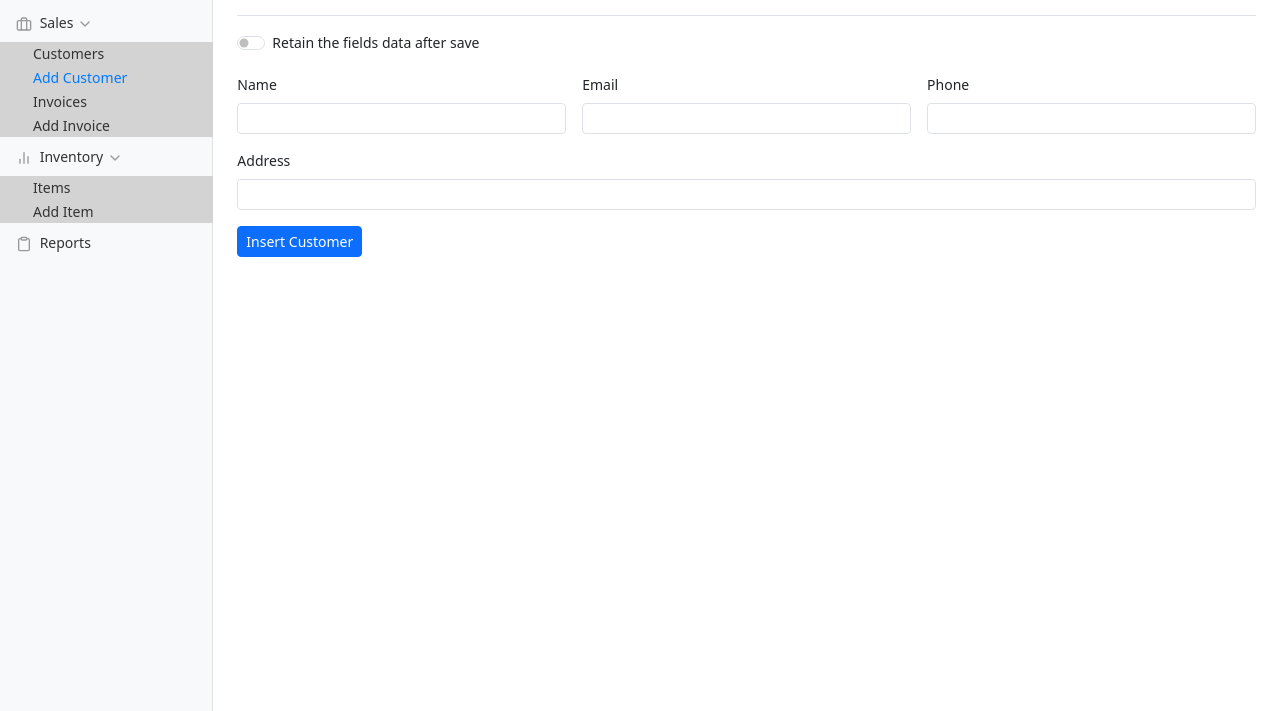
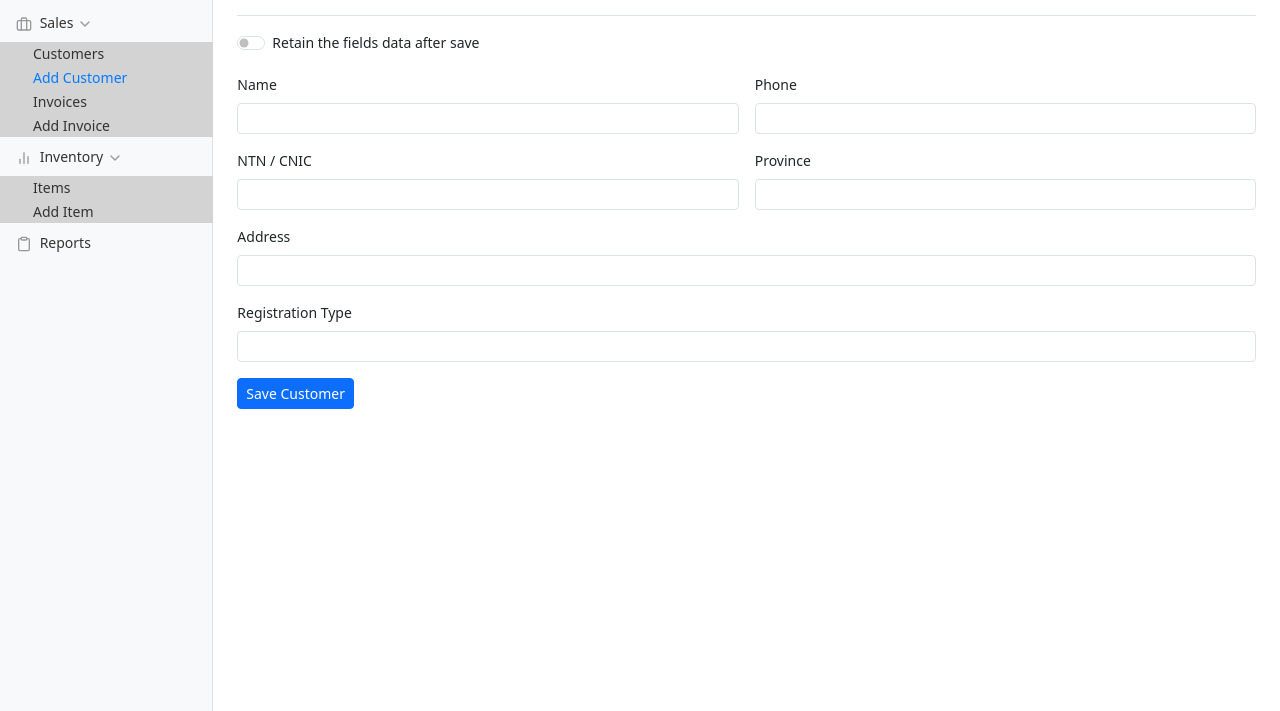
Before and after one commit to SohailSal/einvoice, a Django app: page /sales/customer_add in a window 1280 px wide. Shown: the part 89-800 px from the top of the page. Run offline with Django 5.2, Linux system fonts and the light colour scheme; the visitor is signed in with stand-in values (Sample User, id 1); some libraries are stand-ins or nearby versions.

Commit message:
item and customer done

```diff
--- a/sales/templates/sales/customer_add.html
+++ b/sales/templates/sales/customer_add.html
@@ -34,21 +34,29 @@
           <label class="form-check-label" for="save_fields">Retain the fields data after save</label>
         </div>
       </div>
-      <div class="col-md-4">
+      <div class="col-md-6">
         <label for="name" class="form-label">Name</label>
         <input type="text" x-model="name" class="form-control form-control-sm" id="name">
       </div>
-      <div class="col-md-4">
-        <label for="email" class="form-label">Email</label>
-        <input type="email" x-model="email" class="form-control form-control-sm" id="email">
-      </div>
-      <div class="col-md-4">
+      <div class="col-md-6">
         <label for="phone" class="form-label">Phone</label>
         <input type="text" x-model="phone" class="form-control form-control-sm" id="phone">
+      </div>
+      <div class="col-md-6">
+        <label for="ntn_cnic" class="form-label">NTN / CNIC</label>
+        <input type="text" x-model="ntn_cnic" class="form-control form-control-sm" id="ntn_cnic">
+      </div>
+      <div class="col-md-6">
+        <label for="province" class="form-label">Province</label>
+        <input type="text" x-model="province" class="form-control form-control-sm" id="province">
       </div>
       <div class="col-12">
         <label for="address" class="form-label">Address</label>
         <input type="textarea" x-model="address" class="form-control form-control-sm" id="address">
+      </div>
+      <div class="col-12">
+        <label for="registration_type" class="form-label">Registration Type</label>
+        <input type="text" x-model="registration_type" class="form-control form-control-sm" id="registration_type">
       </div>
       <div class="col-12">
         <button type="submit" class="btn btn-sm btn-primary" :disabled="formLoading" x-text="submitText"></button>
@@ -61,12 +69,14 @@
   return {
       messages: '',
       errors: '',
+      ntn_cnic: '',
       name: '',
-      email: '',
       phone: '',
+      province: '',
       address: '',
+      registration_type: '',
       formLoading: false,
-      submitText: 'Insert Customer',
+      submitText: 'Save Customer',
       save: false,
       msgShow: false,
 
@@ -79,9 +89,11 @@
               method: "post",
               body: JSON.stringify({
                   name: this.name,
-                  email: this.email,
+                  ntn_cnic: this.ntn_cnic,
                   phone: this.phone,
                   address: this.address,
+                  province: this.province,
+                  registration_type: this.registration_type,
               }),
               headers: {
                   'X-CSRFToken': '{{ csrf_token }}',
@@ -98,15 +110,17 @@
               setTimeout(() => this.msgShow = false, 4000)
               if (!this.save) {
                 this.name = ''
-                this.email = ''
+                this.ntn_cnic = ''
                 this.phone = ''
                 this.address = ''
+                this.province = ''
+                this.registration_type = ''
               }
             }
           })
           .finally(()=>{
               this.formLoading = false;
-              this.submitText = 'Insert Customer';
+              this.submitText = 'Save Customer';
           });
       },
       hideMsg(){
--- a/sales/templates/sales/items.html
+++ b/sales/templates/sales/items.html
@@ -29,8 +29,8 @@
       {% for item in items %}
       <tr>
         <td>{{ item.id }}</td>
-        <td>{{ item.name }}</td>
-        <td>{{ item.unit }}</td>
+        <td>{{ item.description }}</td>
+        <td>{{ item.uo_m }}</td>
         <td>
           <div class="row row-cols-sm-auto">
             <a href="{% url 'sales:item_edit' item.id %}" class="btn btn-outline-secondary btn-sm">Update</a>
--- a/sales/utils.py
+++ b/sales/utils.py
@@ -17,7 +17,7 @@ from datetime import datetime
 
 def generate_invoice_number(d):
     chunks = []
-    document = get_object_or_404(Document, pk=2)
+    document = get_object_or_404(Invoice, pk=2)
     prefix = document.prefix
     dt = datetime.strptime(d,'%Y-%m-%d')
     year = dt.strftime("%Y")
@@ -65,7 +65,7 @@ def generate_invoice(id):
     c.drawString(30, h, company_address)
     c.drawString(300, h, invoice.customer.name)
     h = h-20
-    c.drawString(30, h, company_contact)
+    c.drawString(30, h, company_province)
     c.drawString(300, h, invoice.customer.address)
     h = h-30
     c.drawString(30, h, f"Invoice Number: {invoice.invoice_number}")
--- a/sales/views.py
+++ b/sales/views.py
@@ -4,7 +4,7 @@ from django.contrib.auth.decorators import login_required
 from django.urls import reverse
 from django.contrib import messages
 import json
-from django.db import transaction as trans
+from django.db import transaction
 from .models import Item, Customer, Invoice, InvoiceItem
 from django.core.exceptions import ValidationError
 from django.db import DatabaseError
@@ -23,18 +23,24 @@ def customer_add(request):
 def customer_post(request):
 	data = json.loads(request.body)
 	name = data['name']
-	email = data['email']
-	phone = data['phone']
-	address = data['address']
+	ntn_cnic = data['ntn_cnic'] if data['ntn_cnic'] else ""
+	phone = data['phone'] if data['phone'] else ""
+	address = data['address'] if data['address'] else ""
+	province = data['province'] if data['province'] else ""
+	registration_type = data['registration_type'] if data['registration_type'] else ""
 
 	try:
-		with trans.atomic():
-			customer = Customer(name=name, email=email, phone=phone, address=address, account=account)
+		with transaction.atomic():
+			customer = Customer(name=name, ntn_cnic=ntn_cnic, phone=phone, address=address, province=province, registration_type=registration_type)
 			customer.full_clean()
 			customer.save()
 	except (ValidationError, DatabaseError) as e:
-		ic(e)
-		return JsonResponse({'errors':e.message_dict}, safe=False)
+		if hasattr(e, 'message_dict'):
+			errors = e.message_dict
+		else:
+			errors = {'non_field_errors': e.messages} # Fallback for non-field errors
+
+		return JsonResponse({'errors': errors}, safe=False)
 
 	return JsonResponse({'messages':{'success':'The customer saved!'}}, safe=False)
 
@@ -44,10 +50,12 @@ def customer_edit(request,id):
 
 def customer_edit_post(request):
 	customer = get_object_or_404(Customer, pk=request.POST['id'])
-	customer.name = request.POST['name']
-	customer.email = request.POST['email']
-	customer.phone = request.POST['phone']
-	customer.address = request.POST['address']
+	customer.name = request.POST['name'] if request.POST['name'] else ""
+	customer.ntn_cnic = request.POST['ntn_cnic'] if request.POST['ntn_cnic'] else ""
+	customer.phone = request.POST['phone'] if request.POST['phone'] else ""
+	customer.address = request.POST['address'] if request.POST['address'] else ""
+	customer.province = request.POST['province'] if request.POST['province'] else ""
+	customer.registration_type = request.POST['registration_type'] if request.POST['registration_type'] else ""
 	customer.save()
 	messages.success(request, 'The customer has been updated successfully.')
 	return HttpResponseRedirect(reverse('sales:customers'))
@@ -69,21 +77,27 @@ def item_add(request):
 
 def item_post(request):
 	data = json.loads(request.body)
-	name = data['name']
-	unit = data['unit']
+	hs_code = data['hs_code'] if data['hs_code'] else ""
+	uo_m = data['uo_m'] if data['uo_m'] else ""
 	description = data['description']
-	purchase_rate = data['purchase_rate']
-	sale_rate = data['sale_rate']
-	quantity = data['quantity']
+	purchase_rate = data['purchase_rate'] if data['purchase_rate'] else 0
+	sale_rate = data['sale_rate'] if data['sale_rate'] else 0
+	quantity = data['quantity'] if data['quantity'] else 0
 
 	try:
-		with trans.atomic():
-			item = Item(name=name, unit=unit, description=description, purchase_rate=purchase_rate, sale_rate=sale_rate, quantity=quantity)
+		with transaction.atomic():
+			item = Item(hs_code=hs_code, uo_m=uo_m, description=description, purchase_rate=purchase_rate, sale_rate=sale_rate, quantity=quantity)
 			item.full_clean()
 			item.save()
 	except (ValidationError, DatabaseError) as e:
 		ic(e)
-		return JsonResponse({'errors':e.message_dict}, safe=False)
+		if hasattr(e, 'message_dict'):
+			errors = e.message_dict
+		else:
+			errors = {'non_field_errors': e.messages} # Fallback for non-field errors
+
+		return JsonResponse({'errors': errors}, safe=False)
+		# return JsonResponse({'errors':e.message_dict}, safe=False)
 
 	return JsonResponse({'messages':{'success':'The item saved!'}}, safe=False)
 
@@ -93,12 +107,12 @@ def item_edit(request,id):
 
 def item_edit_post(request):
 	item = get_object_or_404(Item, pk=request.POST['id'])
-	item.name = request.POST['name']
-	item.unit = request.POST['unit']
+	item.hs_code = request.POST['hs_code'] if request.POST['hs_code'] else ""
+	item.uo_m = request.POST['uo_m'] if request.POST['uo_m'] else ""
 	item.description = request.POST['description']
-	item.purchase_rate = request.POST['purchase_rate']
-	item.sale_rate = request.POST['sale_rate']
-	item.quantity = request.POST['quantity']
+	item.purchase_rate = request.POST['purchase_rate'] if request.POST['purchase_rate'] else 0
+	item.sale_rate = request.POST['sale_rate'] if request.POST['sale_rate'] else 0
+	item.quantity = request.POST['quantity'] if request.POST['quantity'] else 0
 	item.save()
 	messages.success(request, 'The item has been updated successfully.')
 	return HttpResponseRedirect(reverse('sales:items'))
@@ -131,10 +145,10 @@ def invoice_post(request):
 	items = []
 
 	try:
-		with trans.atomic():
-			invoice = Invoice(transaction=transaction, invoice_number=invoice_number, customer=customer, invoice_date=invoice_date, description=description)
+		with transaction.atomic():
+			invoice = Invoice(invoice_number=invoice_number, customer=customer, invoice_date=invoice_date, description=description)
 			invoice.full_clean()
-			invoice.save()
+			invoice.save(commit=False)
 			for entry in data['entries']:
 				item = get_object_or_404(Item, pk=entry['item']) if entry['item'] else None
 				quantity = float(entry['quantity']) if entry['quantity'] else None
@@ -155,7 +169,12 @@ def invoice_post(request):
 
 	except (ValidationError, DatabaseError) as e:
 		ic(e)
-		return JsonResponse({'errors':e.message_dict}, safe=False)
+		if hasattr(e, 'message_dict'):
+			errors = e.message_dict
+		else:
+			errors = {'non_field_errors': e.messages} # Fallback for non-field errors
+
+		return JsonResponse({'errors': errors}, safe=False)
 
 	return JsonResponse({'messages':{'success':'The invoice saved!'}}, safe=False)
 
```
Also changed, not shown: sales/templates/sales/customer_edit.html (+15 -7 lines), sales/templates/sales/item_add.html (+16 -16 lines), sales/templates/sales/item_edit.html (+4 -4 lines).
